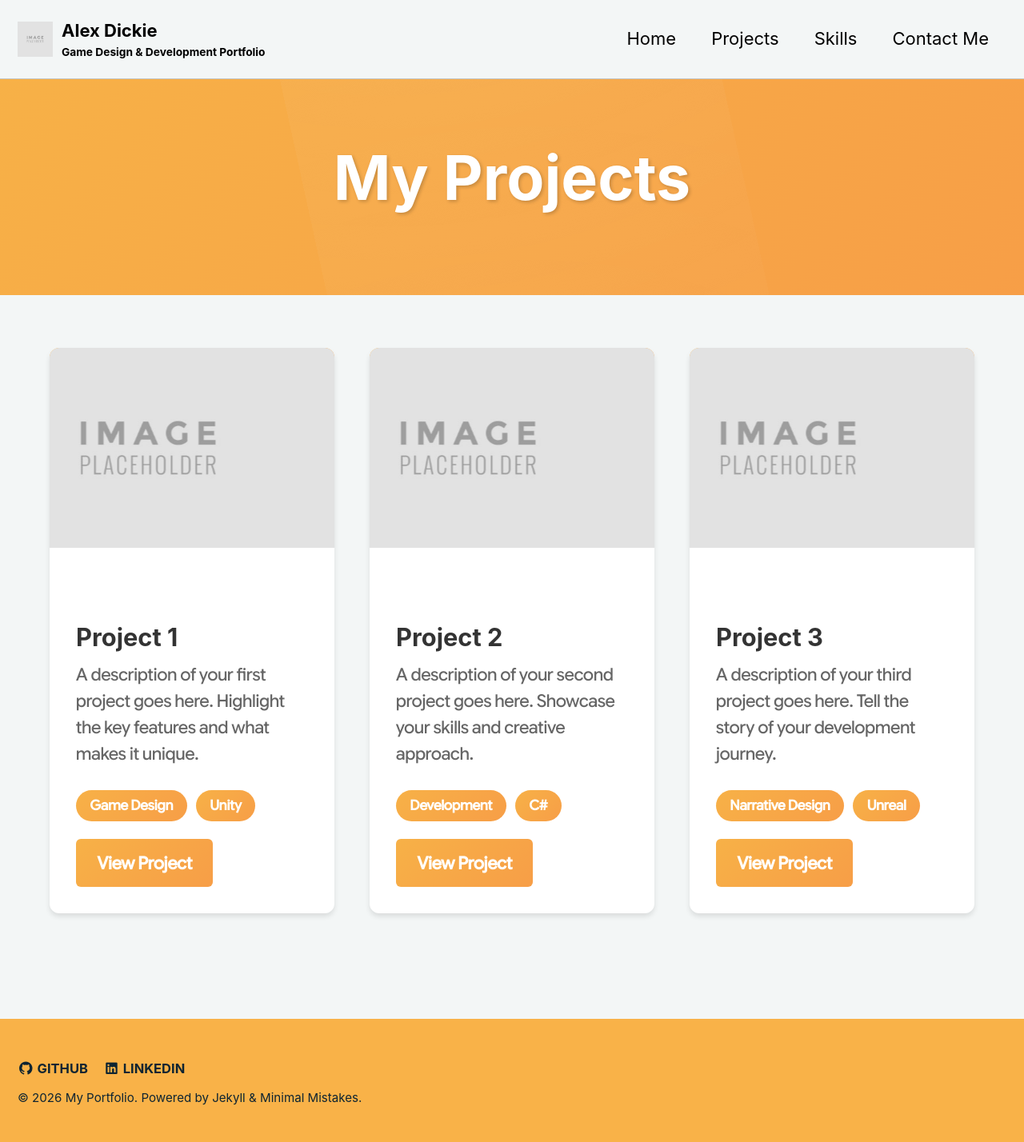
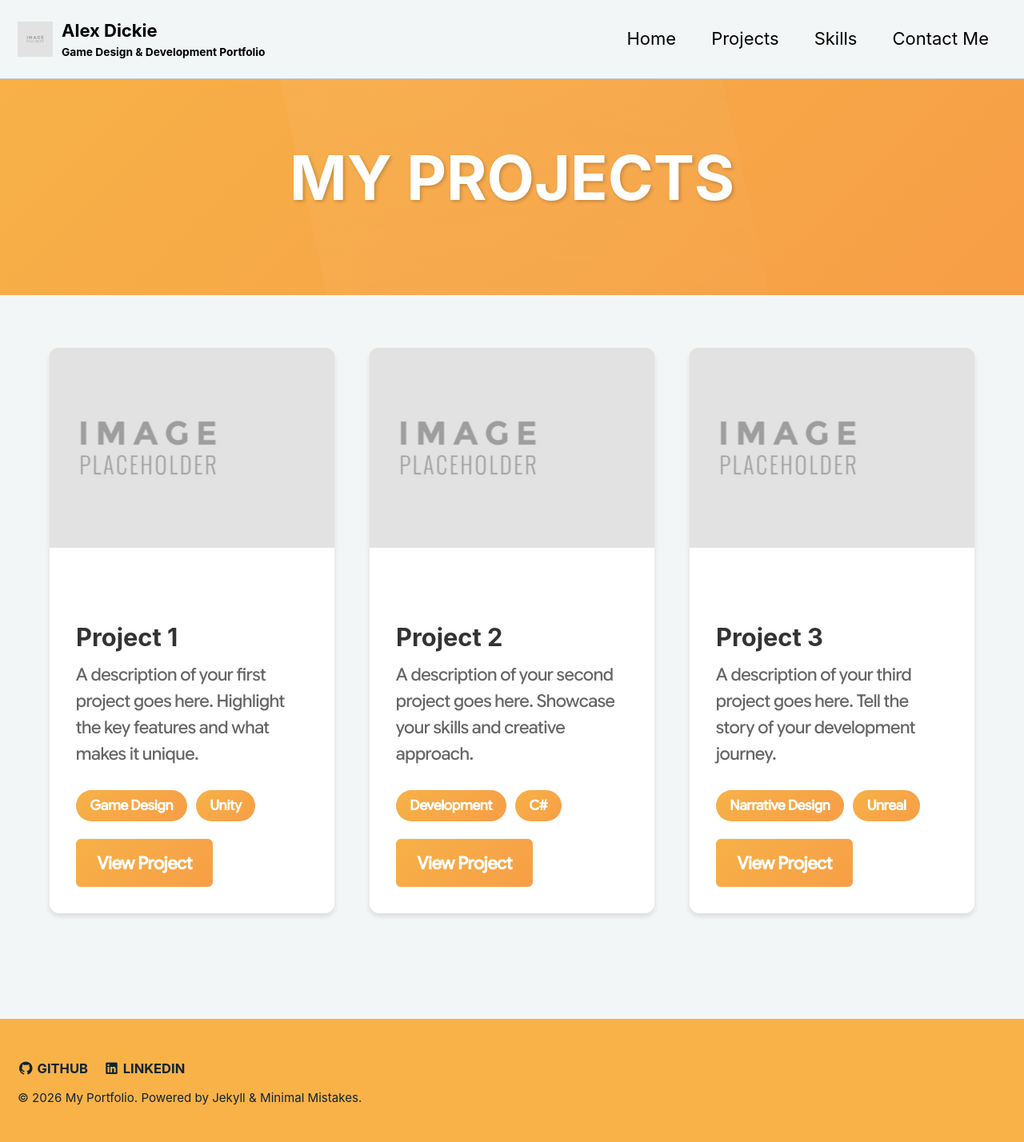
Before and after one commit to AlexUlster/AlexUlster.github.io, a Jekyll site: the page built from _pages/projects.md, in a window 1280 px wide. Shown: the whole page at 80% size. Built offline with Jekyll 4.4.1, drawn with Linux system fonts in a browser that asks for light colours.

```diff
--- a/_pages/projects.md
+++ b/_pages/projects.md
@@ -252,7 +252,7 @@ permalink: /projects/
 
 <div class="projects-hero">
   <div class="projects-hero-content">
-    <h1>My Projects</h1>
+    <h1>MY PROJECTS</h1>
   </div>
 </div>
 
```
